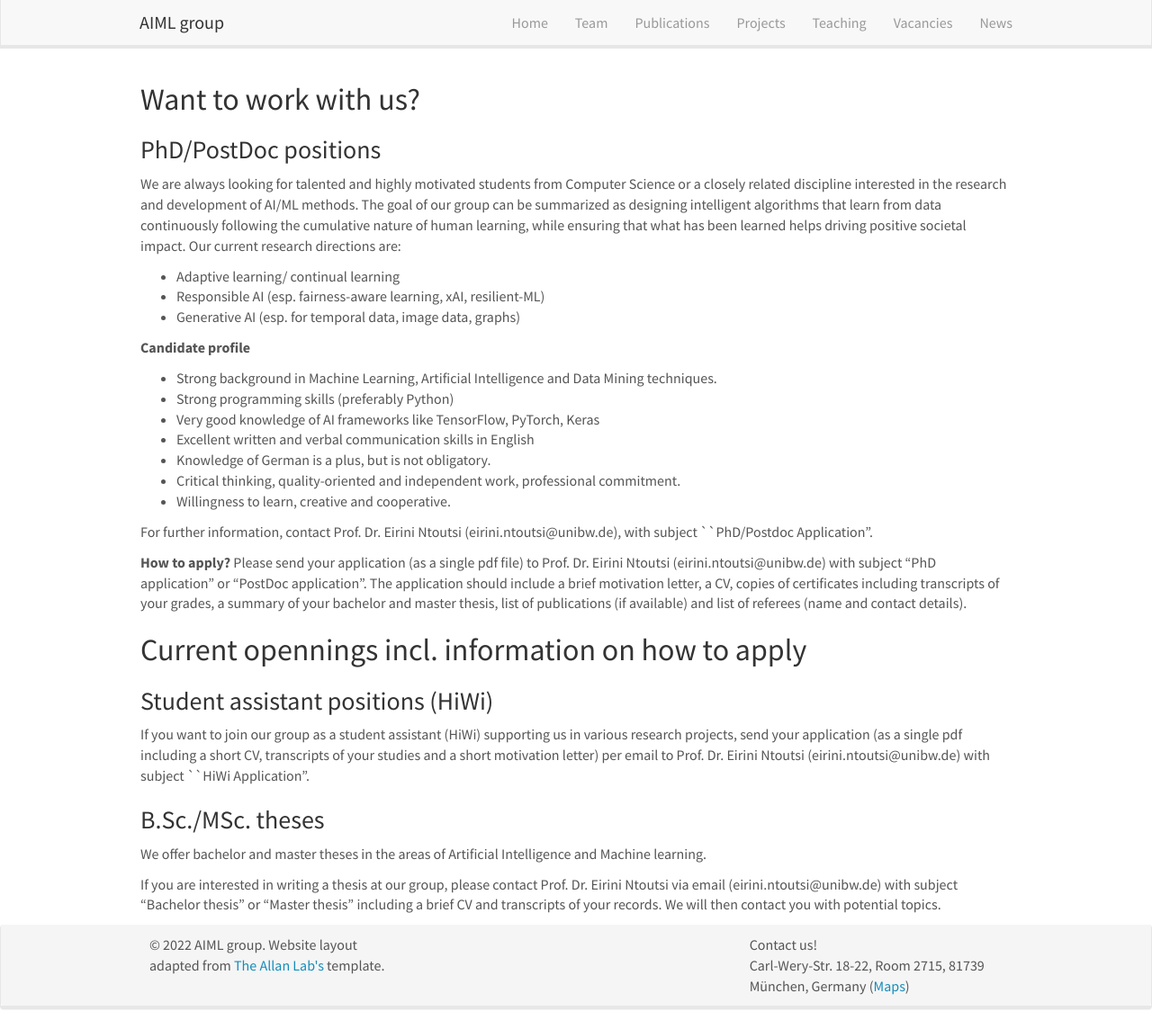
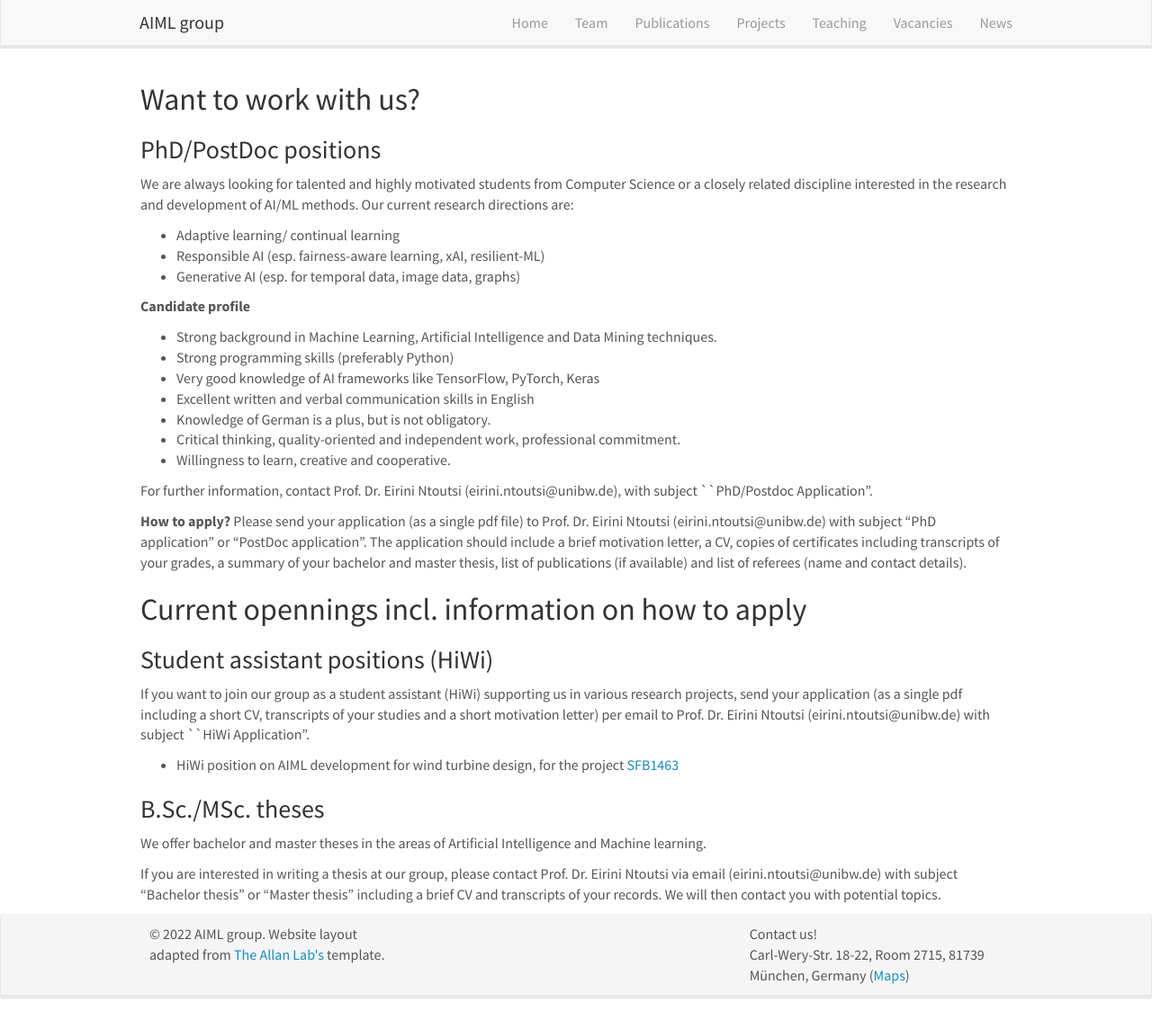
Before and after one commit to AIML-research/AIML-research.github.io, a Jekyll site: the page built from _pages/openings.md, in a window 1280 px wide and 1144 px high. Shown: the whole window at 90% size. Built offline with Jekyll 4.4.1, drawn with Linux system fonts in a browser that asks for light colours; nearby versions of some CDN libraries.

Commit message:
Update openings.md

```diff
--- a/_pages/openings.md
+++ b/_pages/openings.md
@@ -10,8 +10,7 @@ permalink: /vacancies
 ## Want to work with us?
 
 ### PhD/PostDoc positions
-We are always looking for talented and highly motivated students from Computer Science or a closely related discipline interested in the research and development of AI/ML methods. The goal of our group can be summarized as designing intelligent algorithms that learn from data continuously following the cumulative nature of human learning, while ensuring that what has been learned helps driving positive societal impact.
-Our current research directions are:
+We are always looking for talented and highly motivated students from Computer Science or a closely related discipline interested in the research and development of AI/ML methods. Our current research directions are:
 <ul>
   <li>Adaptive learning/ continual learning</li>
   <li>Responsible AI (esp. fairness-aware learning, xAI, resilient-ML)</li>
@@ -51,7 +50,9 @@ Please send your application (as a single pdf file) to Prof. Dr. Eirini Ntoutsi
 
 ### Student assistant positions (HiWi)
 If you want to join our group as a student assistant (HiWi) supporting us in various research projects, send your application (as a single pdf including a short CV, transcripts of your studies and a short motivation letter) per email to Prof. Dr. Eirini Ntoutsi (eirini.ntoutsi@unibw.de) with subject ``HiWi Application".
-
+<ul>
+  <li>HiWi position on AIML development for wind turbine design, for the project <a href = "{{ site.url }}{{ site.baseurl }}/projects/offshore">SFB1463</a></li>
+  </ul>
 
 ### B.Sc./MSc. theses
 We offer bachelor and master theses in the areas of Artificial Intelligence and Machine learning.
```
